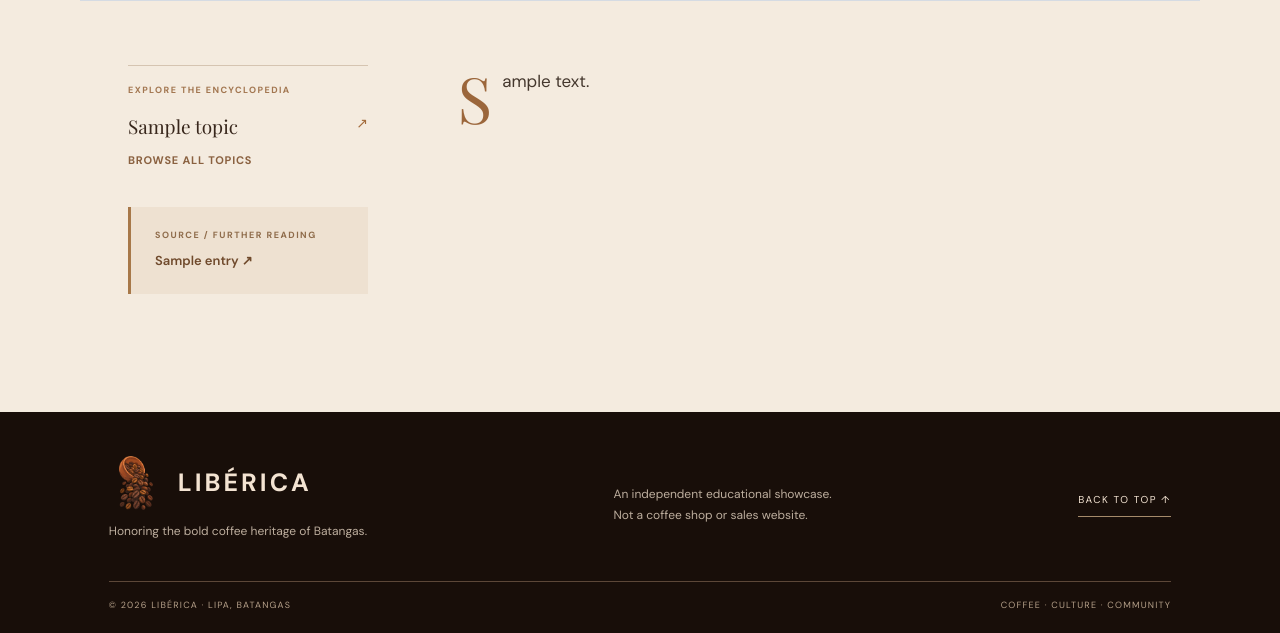
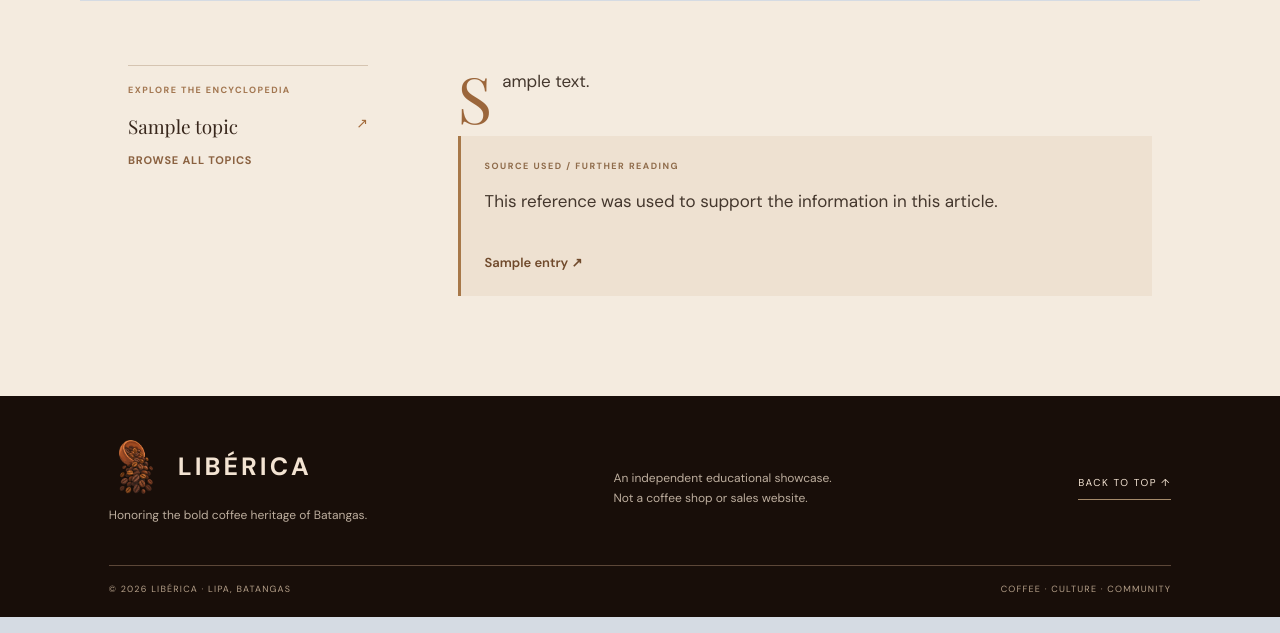
Before and after one commit to RpTolentino711/liberica-barako-heritage, a Laravel app: template resources/views/encyclopedia/entry.blade.php in a window 1280 px wide. Shown: the part 1048-1681 px from the top of the page. Run offline with Laravel 12, Linux system fonts and the light colour scheme; the template is opened without the code that fills it: most values are stand-ins (such as "Sample title", 1, 10 or a date in 2020); grey boxes marked "Sample" are stand-in pictures; some web fonts are replaced.

Commit message:
Improve article citations and text alignment

```diff
--- a/public/css/landing.css
+++ b/public/css/landing.css
@@ -2966,7 +2966,7 @@ a:focus-visible,button:focus-visible,input:focus-visible,textarea:focus-visible
 .encyclopedia-article-aside .aside-topic { display: flex; justify-content: space-between; gap: 12px; color: #38271c; font: 400 19px/1.35 var(--serif); }
 .encyclopedia-article-aside .aside-topic span { color: #a36c3c; font: 14px var(--sans); }
 .encyclopedia-article-aside .aside-all { display: inline-block; margin-top: 14px; color: #8a6140; font-size: 11px; font-weight: 700; letter-spacing: .07em; text-transform: uppercase; }
-.encyclopedia-reading-body { color: #44372d; font-size: 17px; line-height: 1.95; white-space: normal; }
+.encyclopedia-reading-body { color: #44372d; font-size: 17px; line-height: 1.95; white-space: normal; text-align: justify; text-align-last: left; text-justify: inter-word; hyphens: auto; }
 .encyclopedia-reading-body p { margin: 0 0 1.45em; }
 .encyclopedia-reading-body h2 { margin: 2.1em 0 .65em; color: #38271c; font: 400 clamp(25px, 3vw, 34px)/1.2 var(--serif); letter-spacing: -.02em; }
 .encyclopedia-reading-body h2:first-child { margin-top: 0; }
@@ -3003,7 +3003,7 @@ a:focus-visible,button:focus-visible,input:focus-visible,textarea:focus-visible
     .encyclopedia-article-figure { height: 280px; }
     .encyclopedia-article-layout { grid-template-columns: 1fr; gap: 25px; padding: 34px 24px 0; }
     .encyclopedia-article-aside { position: static; padding: 16px 0; }
-    .encyclopedia-reading-body { font-size: 16px; line-height: 1.85; }
+    .encyclopedia-reading-body { font-size: 16px; line-height: 1.85; text-align: left; }
     .encyclopedia-reading-body p:first-child::first-letter { font-size: 56px; }
     .encyclopedia-source-card { margin-top: 25px; }
 }
--- a/resources/views/encyclopedia/entry.blade.php
+++ b/resources/views/encyclopedia/entry.blade.php
@@ -21,12 +21,6 @@
             <span class="section-number">EXPLORE THE ENCYCLOPEDIA</span>
             <a href="{{ route('encyclopedia.topic', $topic->slug) }}" class="aside-topic">{{ $topic->name }} <span aria-hidden="true">↗</span></a>
             <a href="{{ route('encyclopedia.index') }}" class="aside-all">Browse all topics</a>
-            @if($entry->source_url && $entry->source_label)
-                <div class="encyclopedia-source-card" aria-label="Entry source">
-                    <span class="section-number">SOURCE / FURTHER READING</span>
-                    <a href="{{ $entry->source_url }}" target="_blank" rel="noopener noreferrer">{{ $entry->source_label }} <span aria-hidden="true">↗</span></a>
-                </div>
-            @endif
         </aside>
         <div class="encyclopedia-reading-body">
             @foreach(preg_split('/\R\s*\R/', trim($entry->body), -1, PREG_SPLIT_NO_EMPTY) as $block)
@@ -36,6 +30,13 @@
                     <p>{{ trim($block) }}</p>
                 @endif
             @endforeach
+            @if($entry->source_url && $entry->source_label)
+                <aside class="encyclopedia-source-card" aria-label="Sources used in this article">
+                    <span class="section-number">SOURCE USED / FURTHER READING</span>
+                    <p>This reference was used to support the information in this article.</p>
+                    <a href="{{ $entry->source_url }}" target="_blank" rel="noopener noreferrer">{{ $entry->source_label }} <span aria-hidden="true">↗</span></a>
+                </aside>
+            @endif
         </div>
     </div>
 </article>
--- a/resources/views/layouts/landing.blade.php
+++ b/resources/views/layouts/landing.blade.php
@@ -10,7 +10,7 @@
     <link rel="preconnect" href="https://fonts.gstatic.com" crossorigin>
     <link href="https://fonts.googleapis.com/css2?family=DM+Sans:wght@400;500;600;700&family=Playfair+Display:ital,wght@0,400;0,500;0,600;1,400;1,500&display=swap" rel="stylesheet">
     <link rel="icon" type="image/png" href="{{ asset('assets/coffee_Liberica_bean.png') }}">
-    <link rel="stylesheet" href="{{ asset('css/landing.css') }}?v=encyclopedia-article-sections-5">
+    <link rel="stylesheet" href="{{ asset('css/landing.css') }}?v=encyclopedia-citations-alignment-6">
     <link rel="stylesheet" href="https://unpkg.com/leaflet@1.9.4/dist/leaflet.css">
     <script defer src="{{ asset('js/landing.js') }}"></script>
     <script defer src="https://unpkg.com/leaflet@1.9.4/dist/leaflet.js"></script>
```
